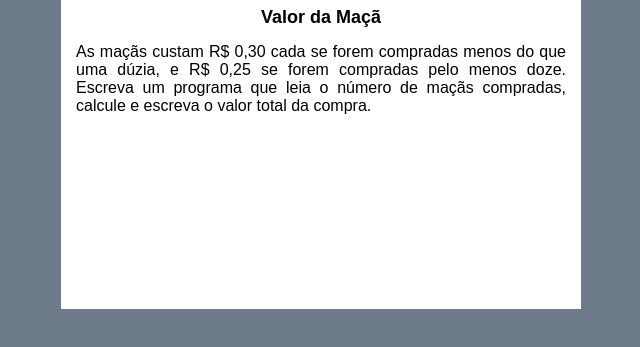
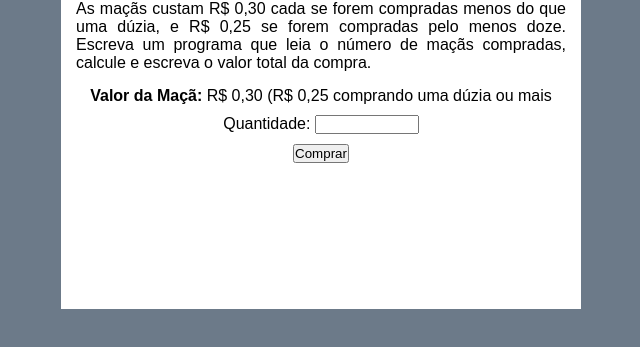
Before and after one commit to klebermkardel/praticando-javascript, a plain HTML site: page Desafios Básicos JavaScript/Valor da Maçã/index.html in a window 1280 px wide. Shown: the part 351-698 px from the top of the page, without its empty margins (319-959 px from the left). Drawn offline with Linux system fonts and the light colour scheme.

Commit message:
Commit Final

```diff
--- a/Desafios Básicos JavaScript/Valor da Maçã/assets/CSS/style.css
+++ b/Desafios Básicos JavaScript/Valor da Maçã/assets/CSS/style.css
@@ -46,3 +46,17 @@ body {
     padding: 5px;
     margin-bottom: 10px;
 }
+
+#txtpreco {
+    margin-bottom: 10px;
+}
+
+#txtqtd {
+    width: 100px;
+    text-align: center;
+    margin-bottom: 10px;
+}
+
+#btn {
+    margin-bottom: 10px;
+}
--- a/Desafios Básicos JavaScript/Valor da Maçã/assets/JS/index.js
+++ b/Desafios Básicos JavaScript/Valor da Maçã/assets/JS/index.js
@@ -6,19 +6,21 @@ que leia o número de maçãs compradas, calcule e escreva o valor total da comp
 
 // Código:
 
-const quantidade  = 20
+function calcular() {
+    let txtqtd = document.getElementById('txtqtd')
+    let comprou = document.getElementById('comprou')
+    let valor = document.getElementById('valor')
+    let qtd = Number(txtqtd.value)
+    let valorUnidade = 0.30
+    let valorAcima12 = 0.25
 
-if(quantidade < 12) {
-    let preco = 0.30
-
-    let valorTotal = preco * quantidade
-
-    console.log("Quantidade: " + quantidade)
-    console.log("Valor Total: " + valorTotal)
-} else {
-    preco = 0.25
-    valorTotal = preco * quantidade
-
-    console.log("Quantidade: " + quantidade)
-    console.log("Valor Total: " + valorTotal)
+    if(qtd < 12) {
+        let preco = qtd * valorUnidade
+        comprou.innerHTML = `<strong>Quantidade: </strong> ${qtd}`
+        valor.innerHTML = `<strong>Valor: </strong> ${preco.toLocaleString('pt-BR', {style: 'currency', currency: 'BRL'})}`
+    } else {
+        let preco = qtd * valorAcima12
+        comprou.innerHTML = `<strong>Quantidade: </strong> ${qtd}`
+        valor.innerHTML = `<strong>Valor: </strong> ${preco.toLocaleString('pt-BR', {style: 'currency', currency: 'BRL'})}`
+    }
 }
--- a/Desafios Básicos JavaScript/Valor da Maçã/index.html
+++ b/Desafios Básicos JavaScript/Valor da Maçã/index.html
@@ -15,7 +15,12 @@
             <p class="description">As maçãs custam R$ 0,30 cada se forem compradas menos do	que	uma
                 dúzia, e R$	0,25 se	forem compradas	pelo menos doze. Escreva um	programa que leia o
                 número de maçãs	compradas, calcule e escreva o valor total da compra.
-        </p>
+            </p>
+            <p id="txtpreco"><strong>Valor da Maçã:</strong> R$ 0,30 (R$ 0,25 comprando uma dúzia ou mais</p>
+            <p>Quantidade: <input type="number" name="txtqtd" id="txtqtd"></p>
+            <input type="button" value="Comprar" id="btn" onclick="calcular()">
+            <div id="comprou"></div>
+            <div id="valor"></div>
         </div>
     </div>
 
```
